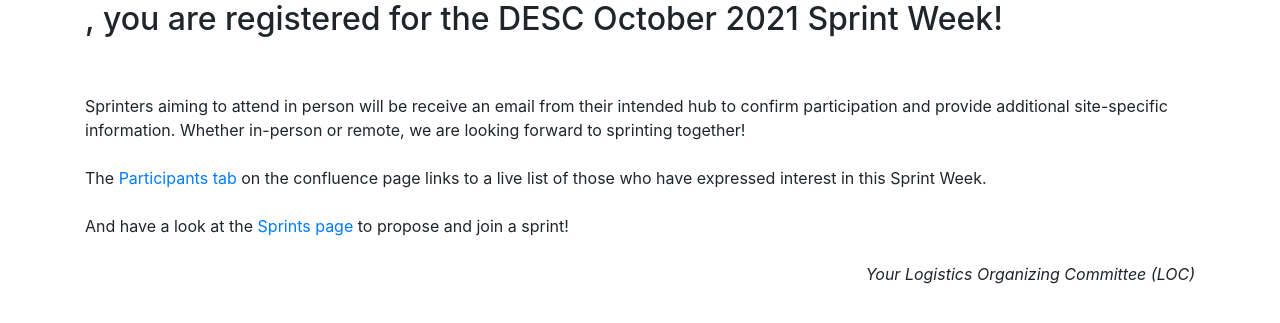
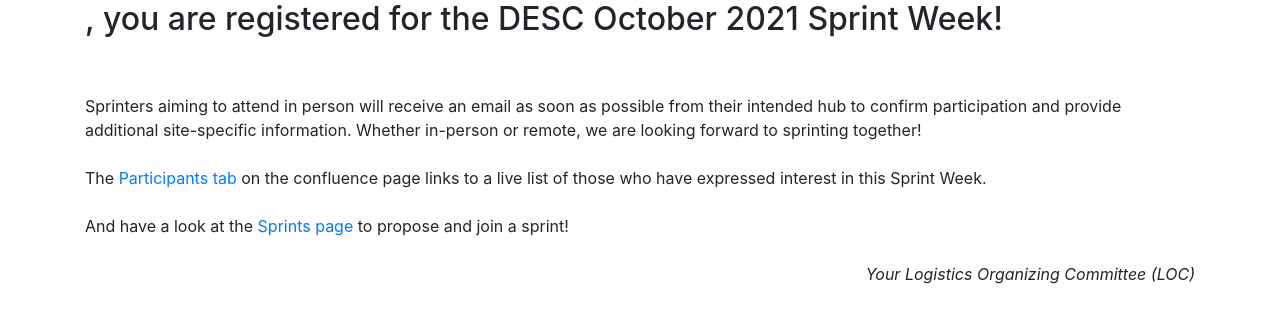
Before and after one commit to LSSTDESC/meeting-registration-form, a Flask app: template templates/success.html in a window 1280 px wide. Shown: the top 323 px of the page. Run offline with Flask 2, Linux system fonts and the light colour scheme; the template is opened without the code that fills it, so the values that code supplies are empty; some libraries are stand-ins or nearby versions.

Commit message:
Rework success message

```diff
--- a/templates/success.html
+++ b/templates/success.html
@@ -14,7 +14,7 @@
     <h2>{{data.first_name}}, you are registered for the DESC October 2021 Sprint Week!</h2>
     <br>
     <br>
-    Sprinters aiming to attend in person will be receive an email from their intended hub to confirm participation and provide additional site-specific information. Whether in-person or remote, we are looking forward to sprinting together!<br>
+    Sprinters aiming to attend in person will receive an email as soon as possible from their intended hub to confirm participation and provide additional site-specific information. Whether in-person or remote, we are looking forward to sprinting together!<br>
 
     <br>
     The <a href="https://confluence.slac.stanford.edu/display/LSSTDESC/DESC+2021+Sprint+Week%3A+Participants" target="_blank">Participants tab</a> on the confluence page links to a live list of those who have expressed interest in this Sprint Week.
```
